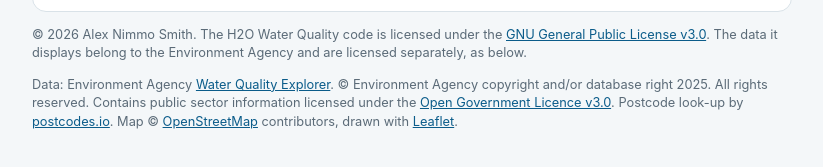
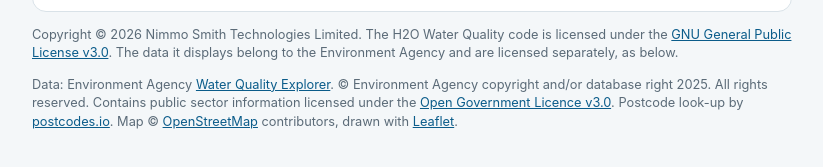
Before and after one commit to nimmo-smith-technologies/H2O-web, a plain HTML site: page index.html in a window 1280 px wide. Shown: the part 787-954 px from the top of the page, without its empty margins (228-1051 px from the left). Drawn offline with Linux system fonts and the light colour scheme.

Commit message:
Set copyright holder to Nimmo Smith Technologies Limited

```diff
--- a/index.html
+++ b/index.html
@@ -206,7 +206,7 @@ footer a{color:var(--accent)}
   </section>
 
   <footer>
-    <p>© 2026 Alex Nimmo Smith. The H2O Water Quality code is licensed under the <a href="https://www.gnu.org/licenses/gpl-3.0.html" target="_blank" rel="noopener">GNU General Public License v3.0</a>. The data it displays belong to the Environment Agency and are licensed separately, as below.</p>
+    <p>Copyright © 2026 Nimmo Smith Technologies Limited. The H2O Water Quality code is licensed under the <a href="https://www.gnu.org/licenses/gpl-3.0.html" target="_blank" rel="noopener">GNU General Public License v3.0</a>. The data it displays belong to the Environment Agency and are licensed separately, as below.</p>
     <p>Data: Environment Agency <a href="https://environment.data.gov.uk/dataset/8034d47a-ba8a-4978-aca0-bd5d6e870536" target="_blank" rel="noopener">Water Quality Explorer</a>.
     © Environment Agency copyright and/or database right 2025. All rights reserved. Contains public sector information licensed under the
     <a href="https://www.nationalarchives.gov.uk/doc/open-government-licence/version/3/" target="_blank" rel="noopener">Open Government Licence v3.0</a>.
```
